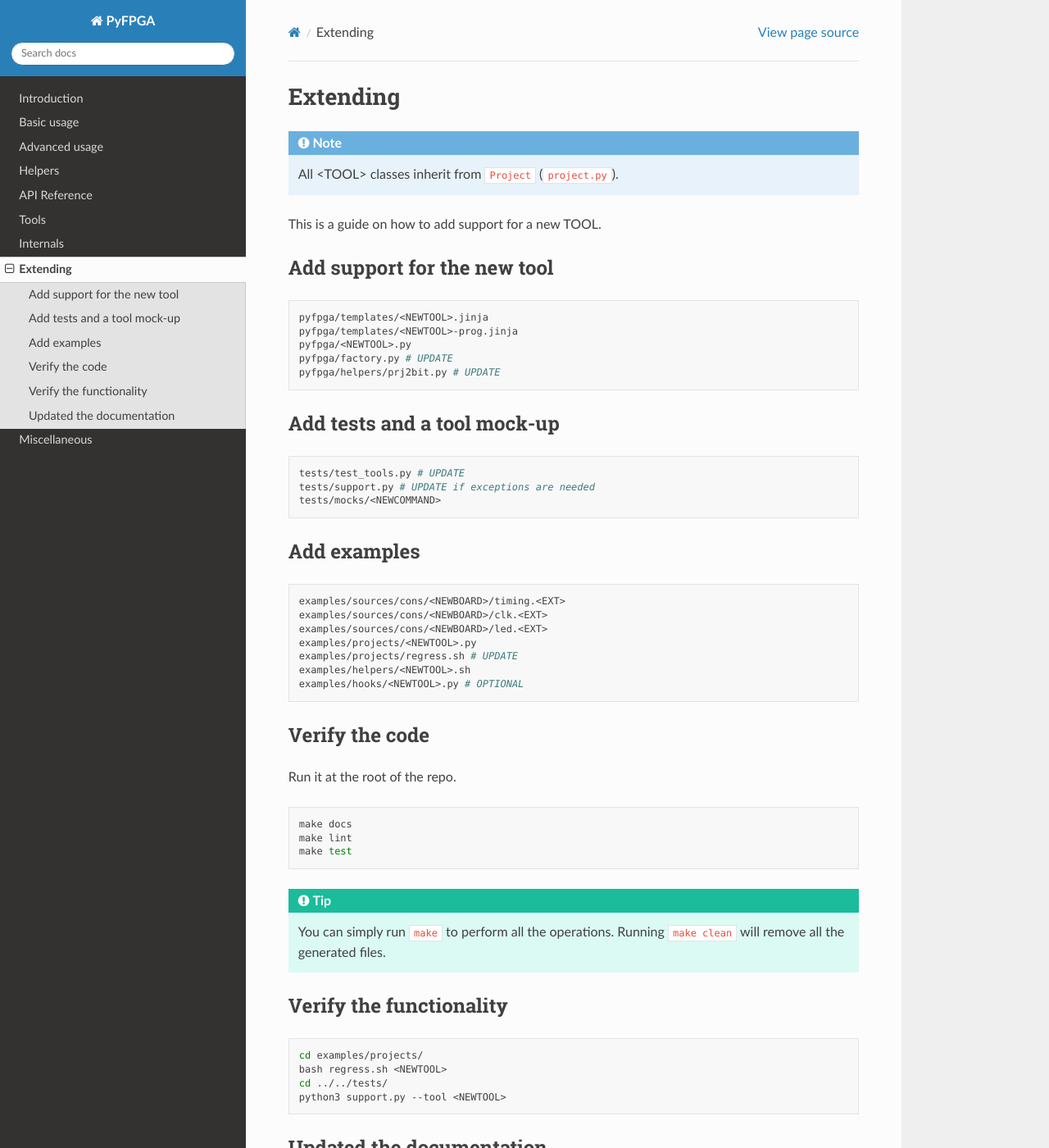
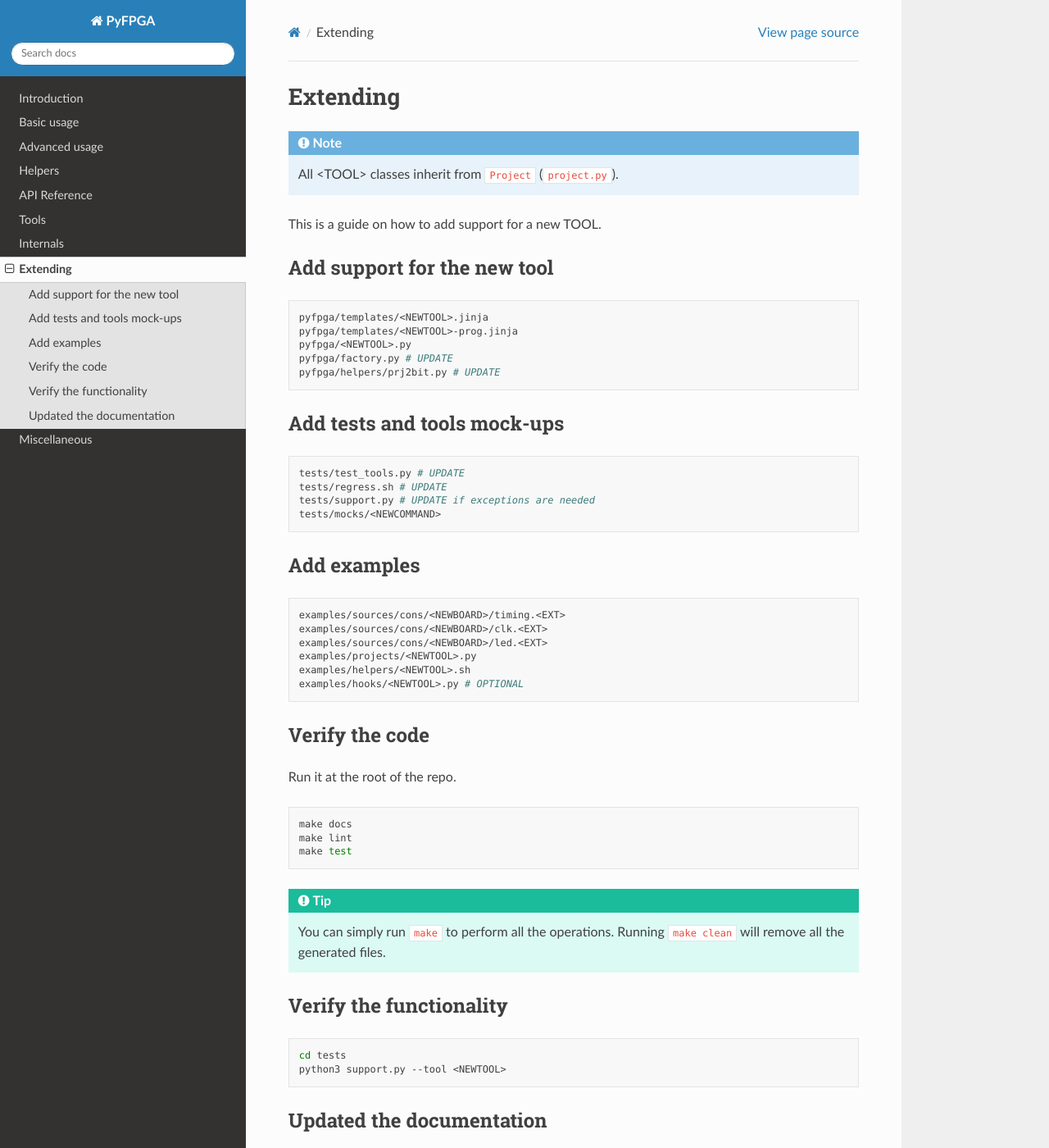
Before and after one commit to PyFPGA/pyfpga, a Sphinx documentation site: the page built from docs/extending.rst, in a window 1280 px wide and 1400 px high. Shown: the whole window at 82% size. Built offline with Sphinx 7.4.7 and the Read the Docs theme 3.1.0, drawn with Linux system fonts in a browser that asks for light colours.

Commit message:
docs: update extending after last changes

```diff
--- a/docs/extending.rst
+++ b/docs/extending.rst
@@ -18,12 +18,13 @@ Add support for the new tool
    pyfpga/factory.py # UPDATE
    pyfpga/helpers/prj2bit.py # UPDATE
 
-Add tests and a tool mock-up
+Add tests and tools mock-ups
 ----------------------------
 
 .. code-block:: bash
 
    tests/test_tools.py # UPDATE
+   tests/regress.sh # UPDATE
    tests/support.py # UPDATE if exceptions are needed
    tests/mocks/<NEWCOMMAND>
 
@@ -36,7 +37,6 @@ Add examples
    examples/sources/cons/<NEWBOARD>/clk.<EXT>
    examples/sources/cons/<NEWBOARD>/led.<EXT>
    examples/projects/<NEWTOOL>.py
-   examples/projects/regress.sh # UPDATE
    examples/helpers/<NEWTOOL>.sh
    examples/hooks/<NEWTOOL>.py # OPTIONAL
 
@@ -61,9 +61,7 @@ Verify the functionality
 
 .. code-block:: bash
 
-   cd examples/projects/
-   bash regress.sh <NEWTOOL>
-   cd ../../tests/
+   cd tests
    python3 support.py --tool <NEWTOOL>
 
 Updated the documentation
```
